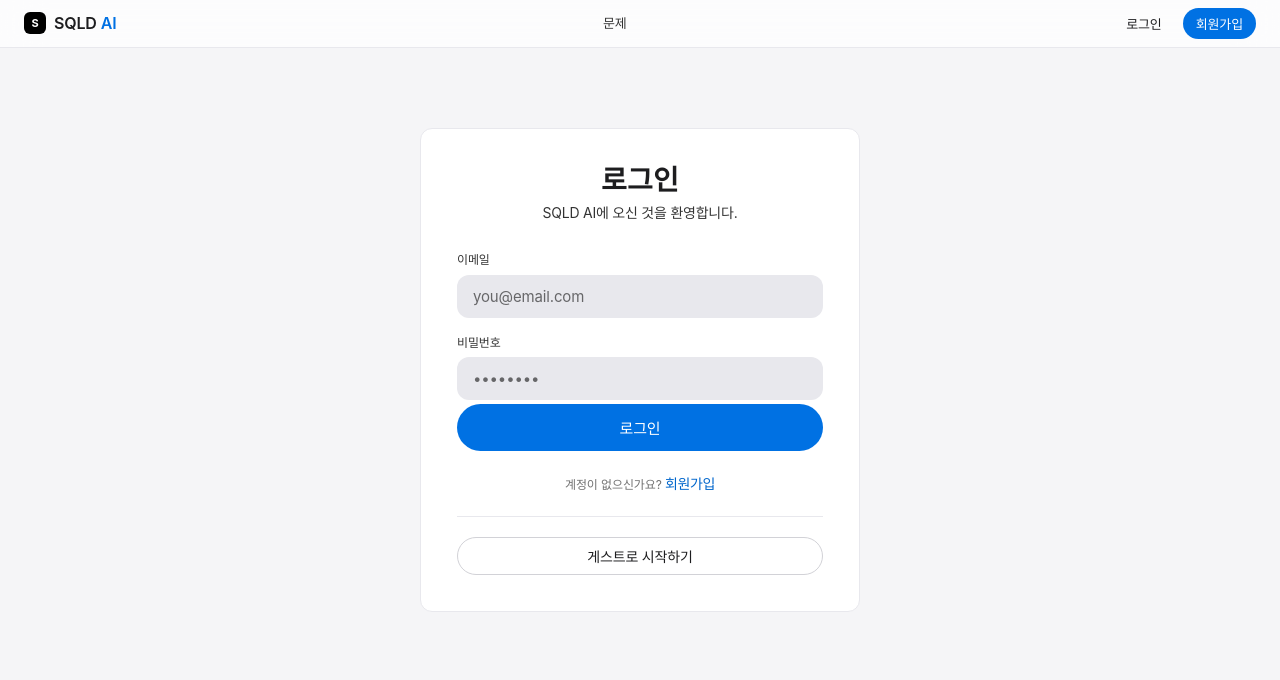
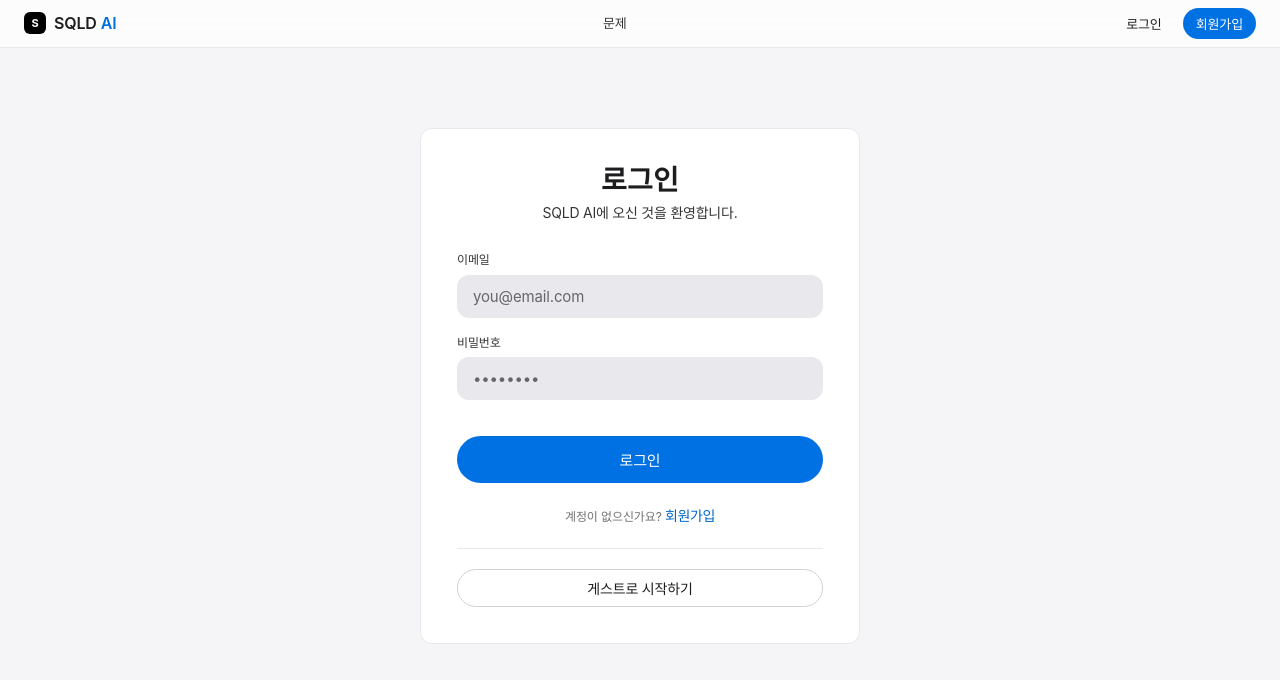
Before and after one commit to SQLD-AGENTS/SQLD_AI_TRAINER_OFFICIAL, a React (Vite) app in the folder frontend/: page /login in a window 1280 px wide. Shown: the top 680 px of the page. Built offline with nearby package versions, Linux system fonts and the light colour scheme; no server answers.

Commit message:
fix: 버튼 간격 조정

```diff
--- a/frontend/src/pages/LoginPage.tsx
+++ b/frontend/src/pages/LoginPage.tsx
@@ -85,7 +85,7 @@ export default function LoginPage() {
               <button
                 type="submit"
                 className="btn btn-primary btn-lg"
-                style={{ width: '100%', marginTop: 4 }}
+                style={{ width: '100%', marginTop: 36 }}
                 disabled={loading}
               >
                 {loading ? <Spinner size="sm" /> : '로그인'}
```
